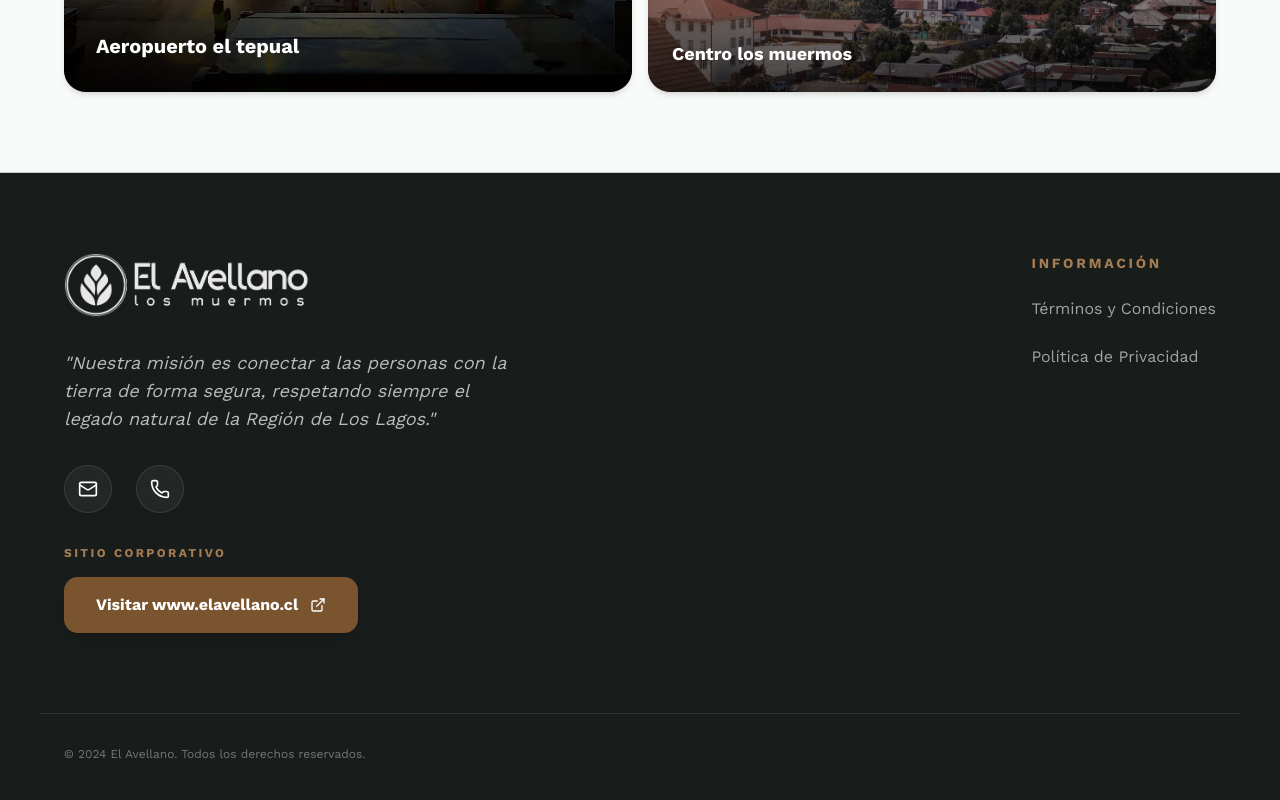
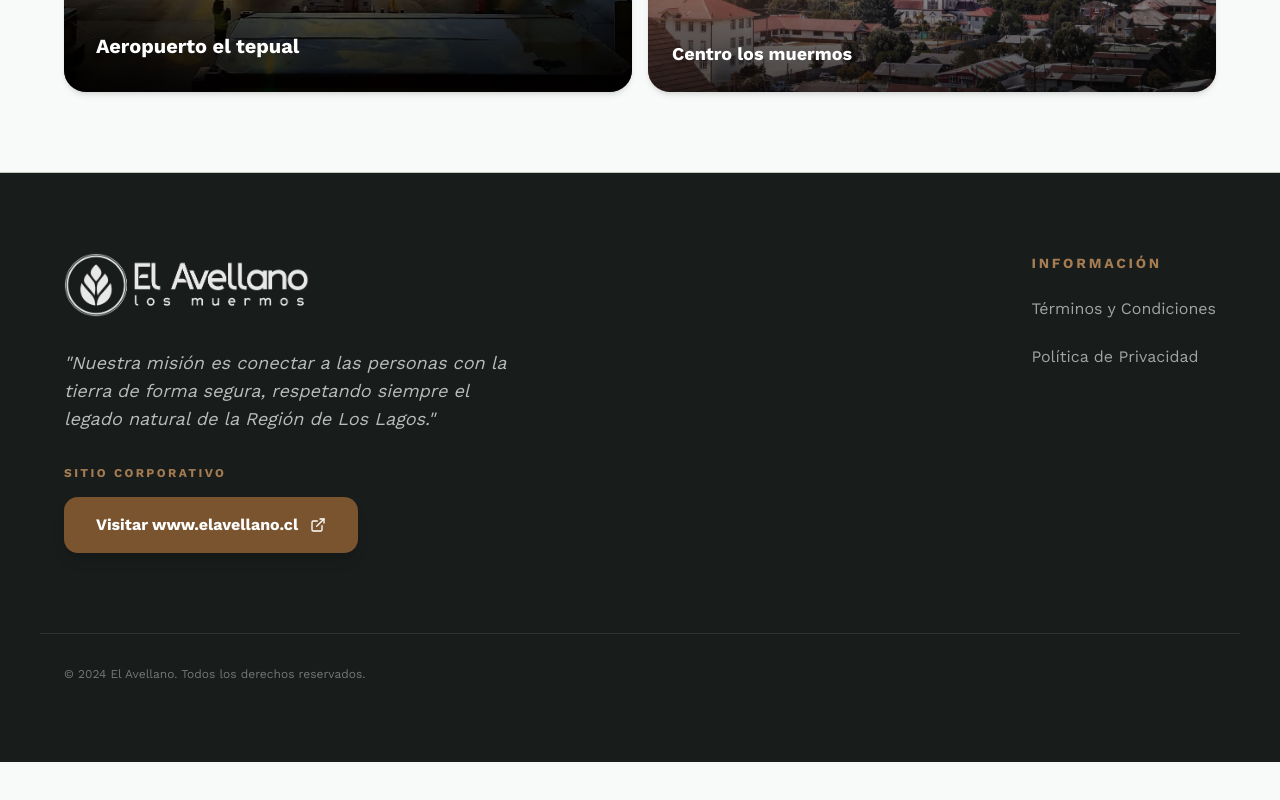
Before and after one commit to DionnellGT/BrochureAvellano, a React (Vite) app: page / in a window 1280 px wide. Shown: the part 2376-3176 px from the top of the page. After the commit the page ends 3138 px from the top, so only its background shows below. Built offline with nearby package versions, Linux system fonts and the light colour scheme; no server answers.

Commit message:
refactor: remove social links from footer data structure

```diff
--- a/src/brochure/components/Footer.tsx
+++ b/src/brochure/components/Footer.tsx
@@ -24,22 +24,6 @@ export function Footer({ footer }: FooterProps) {
           <p className="text-white/70 text-lg leading-7 mb-8 italic font-light">
             {footer.quote}
           </p>
-          <div className="flex gap-6 mb-8">
-            {footer.socials.map((social, index) => {
-              const Icon = SOCIAL_ICONS[social.icon];
-              return (
-                <a
-                  key={index}
-                  href={social.href}
-                  target={social.target}
-                  rel="noopener noreferrer"
-                  className="w-12 h-12 rounded-full bg-white/5 border border-white/10 flex items-center justify-center hover:bg-clay-accent hover:border-clay-accent transition-all duration-300"
-                >
-                  <Icon className="size-5" />
-                </a>
-              );
-            })}
-          </div>
           <div className="mt-8">
             <p className="text-xs font-bold text-[#A67C52] uppercase tracking-[0.2em] mb-4">
               {footer.corporateSite.label}
--- a/src/brochure/data/footer.ts
+++ b/src/brochure/data/footer.ts
@@ -1,11 +1,5 @@
 export interface FooterLink {
   label: string;
-  href: string;
-  target?: "_blank";
-}
-
-export interface FooterSocial {
-  icon: "mail" | "phone";
   href: string;
   target?: "_blank";
 }
@@ -13,7 +7,6 @@ export interface FooterSocial {
 export interface FooterData {
     logoUrl: string;
     quote: string;
-    socials: FooterSocial[];
     corporateSite: { label: string; url: string };
     infoLinks: FooterLink[];
     copyright: string;
@@ -25,10 +18,6 @@ export const footer: FooterData = {
     logoUrl: LOGO_URL_FOOTER,
     quote:
       '"Nuestra misión es conectar a las personas con la tierra de forma segura, respetando siempre el legado natural de la Región de Los Lagos."',
-    socials: [
-      { icon: "mail", href: "https://mail.google.com/mail/?view=cm&fs=1&to=contacto@elavellano.cl&su=Consulta&body=Hola,%20me%20interesa...", target: "_blank" },
-      { icon: "phone", href: "https://api.whatsapp.com/send/?phone=56949437974&text=Hola%2C+me+gustar%C3%ADa+recibir+m%C3%A1s+informaci%C3%B3n&type=phone_number&app_absent=0", target: "_blank" },
-    ],
     corporateSite: { label: "Sitio Corporativo", url: "https://www.elavellano.cl" },
 
     infoLinks: [
```
